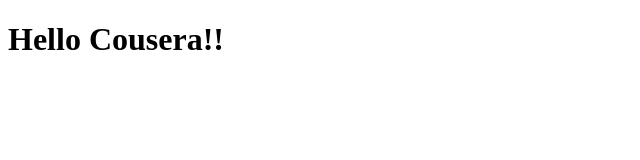
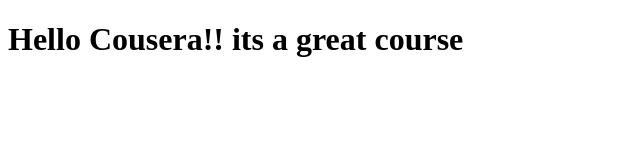
Before and after one commit to Boitumeloh/cousera-test, a plain HTML site: page site/index.html in a window 1280 px wide. Shown: the whole page, without its empty margins (0-640 px from the left). Drawn offline with Linux system fonts and the light colour scheme.

Commit message:
small addition to our page content

```diff
--- a/site/index.html
+++ b/site/index.html
@@ -6,6 +6,6 @@
     <title>Hello Coursera!!</title>
 </head>
 <body>
-    <h1>Hello Cousera!!</h1>
+    <h1>Hello Cousera!! its a great course</h1>
 </body>
 </html>
```
